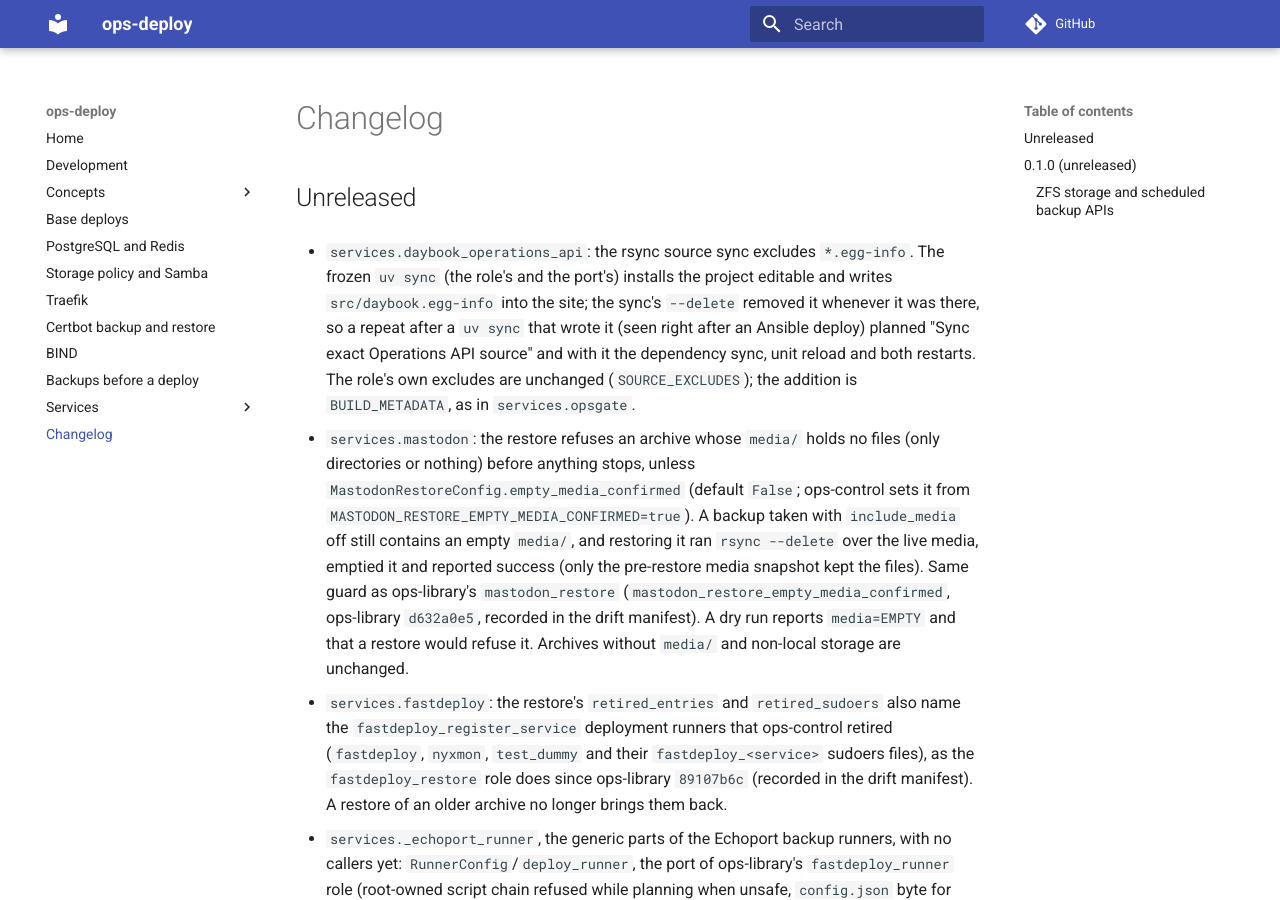
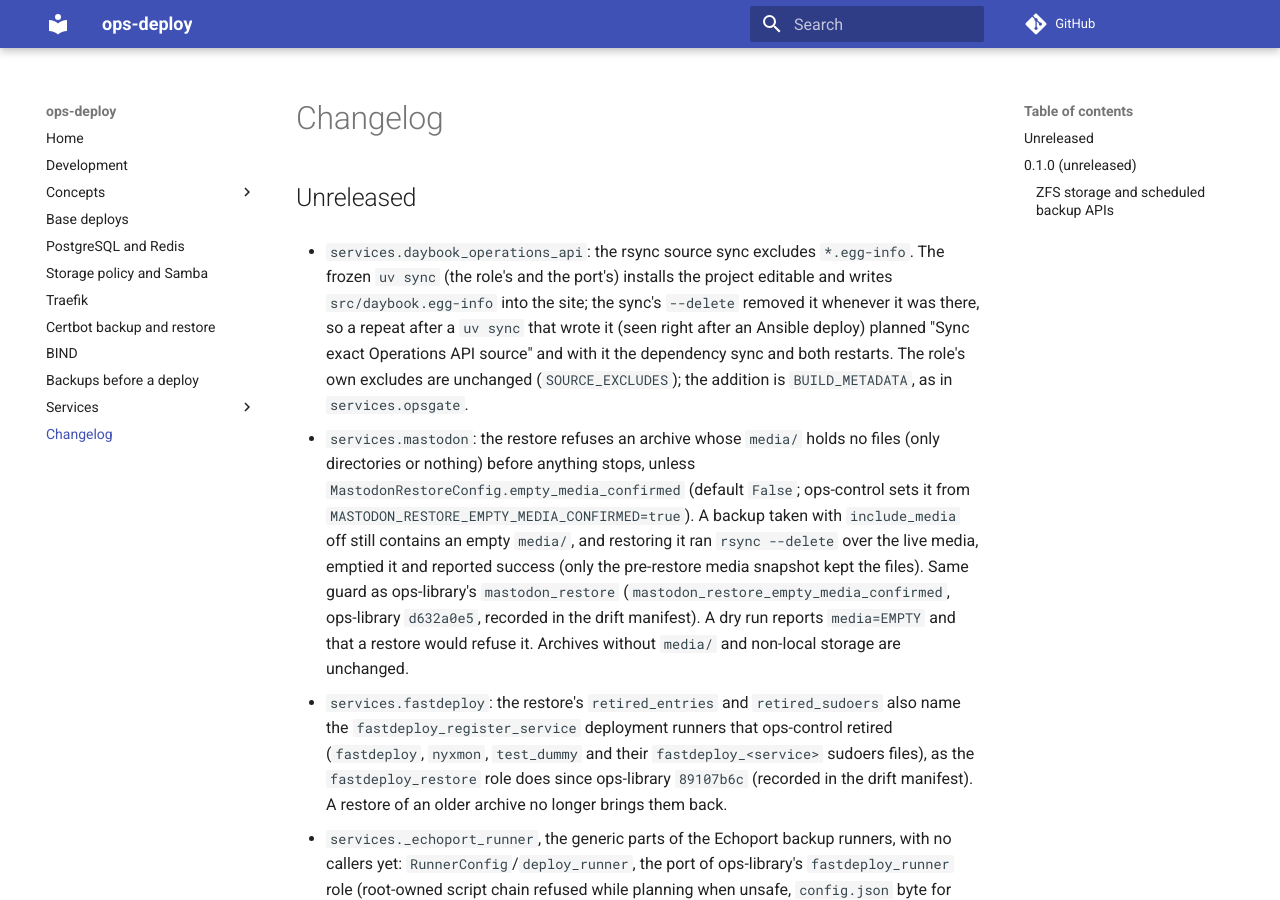
Before and after one commit to ephes/ops-deploy, an MkDocs documentation site: the page built from docs/changelog.md, in a window 1280 px wide and 900 px high. Built offline with MkDocs 1.6.1 and Material for MkDocs 9.7.7, drawn with Linux system fonts in a browser that asks for light colours; comment, search, counter and statistics services are not loaded.

Commit message:
daybook_operations_api: describe when the egg-info deletion happens

```diff
--- a/docs/changelog.md
+++ b/docs/changelog.md
@@ -7,10 +7,9 @@
   project editable and writes `src/daybook.egg-info` into the site; the sync's
   `--delete` removed it whenever it was there, so a repeat after a `uv sync`
   that wrote it (seen right after an Ansible deploy) planned "Sync exact
-  Operations API source" and with it the dependency sync, unit reload and both
-  restarts. The role's own excludes
-  are unchanged (`SOURCE_EXCLUDES`); the addition is `BUILD_METADATA`, as in
-  `services.opsgate`.
+  Operations API source" and with it the dependency sync and both restarts.
+  The role's own excludes are unchanged (`SOURCE_EXCLUDES`); the addition is
+  `BUILD_METADATA`, as in `services.opsgate`.
 
 - `services.mastodon`: the restore refuses an archive whose `media/` holds no
   files (only directories or nothing) before anything stops, unless
```
Also changed, not shown: docs/services/daybook_operations_api.md (+3 -2 lines), 1 other file.
